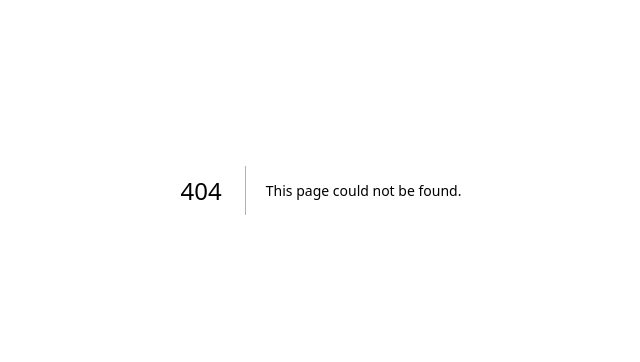
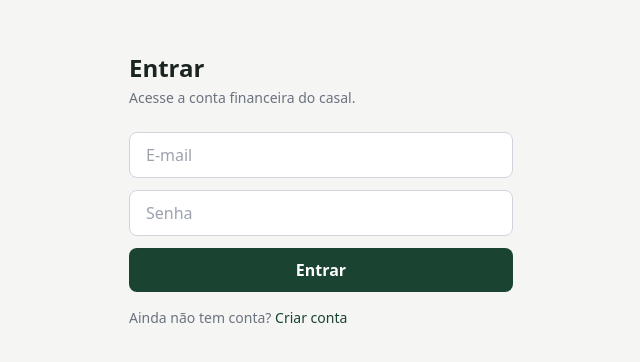
Before and after one commit to biavaniski/casal-financas, a Next.js app: page /login in a window 1280 px wide. Before the commit this address had no page. Shown: the part 210-572 px from the top of the page, without its empty margins (319-959 px from the left). Built offline with nearby package versions, Linux system fonts and the light colour scheme.

Commit message:
Create page.js

```diff
--- /dev/null
+++ b/app/login/page.js
@@ -0,0 +1,64 @@
+"use client";
+import { useState } from "react";
+import { signIn } from "next-auth/react";
+import { useRouter, useSearchParams } from "next/navigation";
+import Link from "next/link";
+
+export default function LoginPage() {
+  const router = useRouter();
+  const params = useSearchParams();
+  const [email, setEmail] = useState("");
+  const [password, setPassword] = useState("");
+  const [error, setError] = useState("");
+  const [loading, setLoading] = useState(false);
+
+  const submit = async (e) => {
+    e.preventDefault();
+    setLoading(true);
+    setError("");
+    const res = await signIn("credentials", { email, password, redirect: false });
+    setLoading(false);
+    if (res?.error) setError("E-mail ou senha incorretos.");
+    else router.push("/dashboard");
+  };
+
+  return (
+    <div className="min-h-screen flex items-center justify-center px-4">
+      <div className="w-full max-w-sm">
+        <h1 className="text-2xl font-semibold mb-1">Entrar</h1>
+        <p className="text-sm text-gray-500 mb-6">Acesse a conta financeira do casal.</p>
+
+        {params.get("criado") && (
+          <div className="text-sm bg-green-50 text-green-700 rounded-lg px-3 py-2 mb-4">
+            Conta criada! Faça login para continuar.
+          </div>
+        )}
+        {error && <div className="text-sm bg-red-50 text-red-700 rounded-lg px-3 py-2 mb-4">{error}</div>}
+
+        <form onSubmit={submit} className="space-y-3">
+          <input
+            type="email" required placeholder="E-mail" value={email}
+            onChange={(e) => setEmail(e.target.value)}
+            className="w-full px-4 py-2.5 rounded-lg border border-gray-300 outline-none focus:border-brand"
+          />
+          <input
+            type="password" required placeholder="Senha" value={password}
+            onChange={(e) => setPassword(e.target.value)}
+            className="w-full px-4 py-2.5 rounded-lg border border-gray-300 outline-none focus:border-brand"
+          />
+          <button
+            disabled={loading}
+            className="w-full py-2.5 rounded-lg bg-brand text-white font-semibold disabled:opacity-50"
+          >
+            {loading ? "Entrando..." : "Entrar"}
+          </button>
+        </form>
+
+        <p className="text-sm text-gray-500 mt-4">
+          Ainda não tem conta?{" "}
+          <Link href="/signup" className="text-brand font-medium">Criar conta</Link>
+        </p>
+      </div>
+    </div>
+  );
+}
```
